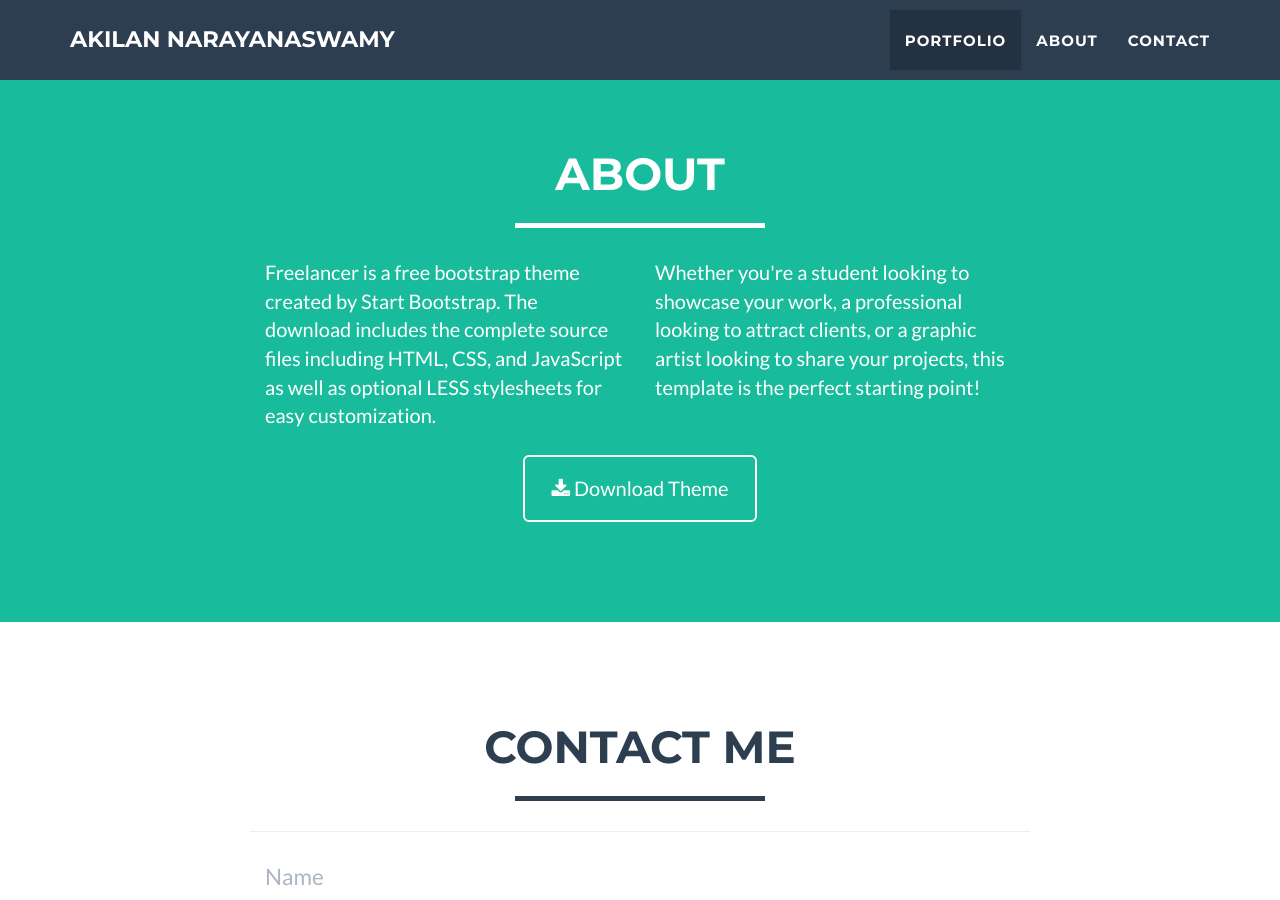
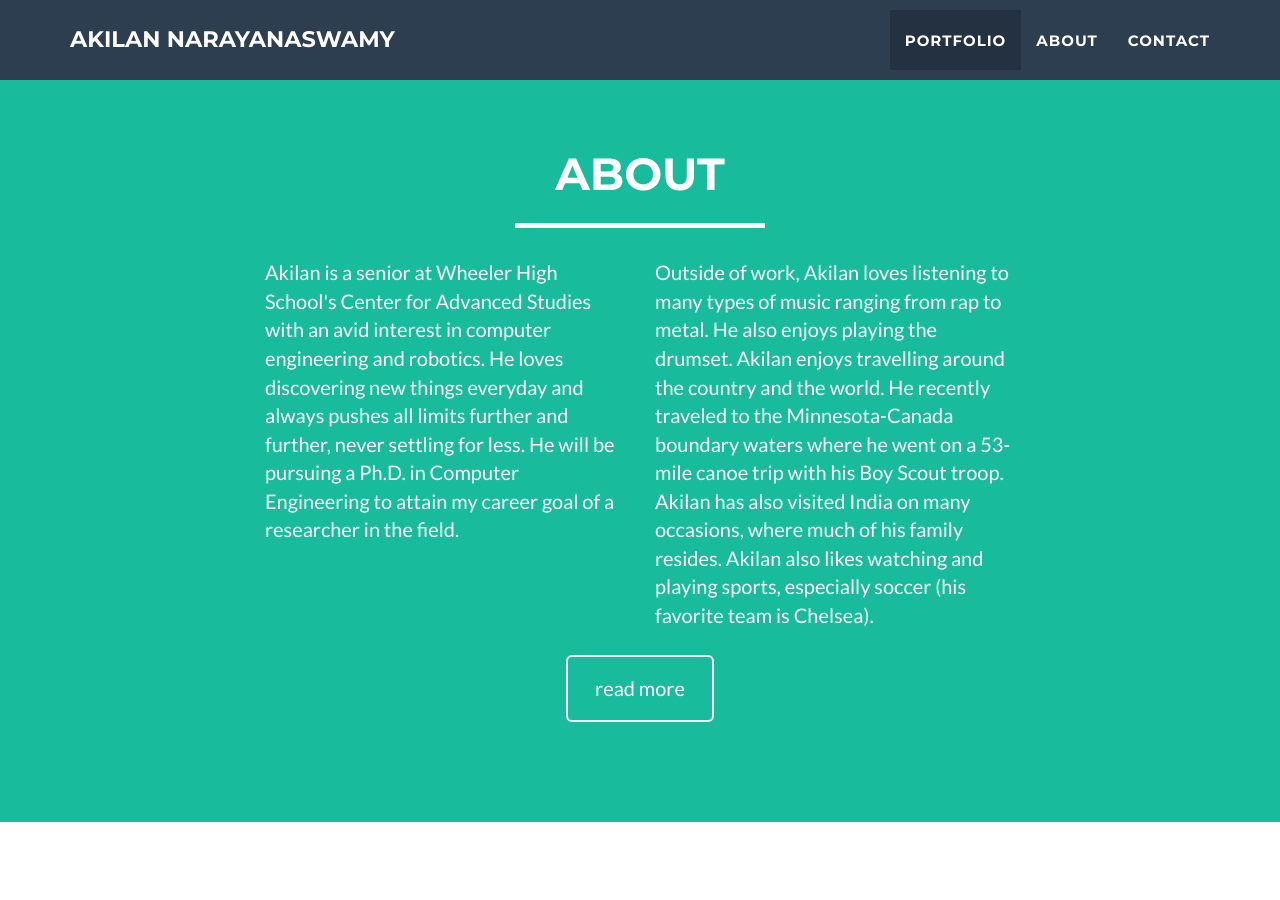
Before and after one commit to akilan98/akilan98.github.io, a Jekyll site: the page built from index.html, in a window 1280 px wide and 900 px high, scrolled down 1860 px. Built offline with Jekyll 4.4.1, drawn with Linux system fonts in a browser that asks for light colours.

Commit message:
Update about me

```diff
--- a/_includes/about.html
+++ b/_includes/about.html
@@ -9,14 +9,14 @@
             </div>
             <div class="row">
                 <div class="col-lg-4 col-lg-offset-2">
-                    <p>Freelancer is a free bootstrap theme created by Start Bootstrap. The download includes the complete source files including HTML, CSS, and JavaScript as well as optional LESS stylesheets for easy customization.</p>
+                    <p>Akilan is a senior at Wheeler High School's Center for Advanced Studies with an avid interest in computer engineering and robotics. He loves discovering new things everyday and always pushes all limits further and further, never settling for less. He will be pursuing a Ph.D. in Computer Engineering to attain my career goal of a researcher in the field.</p>
                 </div>
                 <div class="col-lg-4">
-                    <p>Whether you're a student looking to showcase your work, a professional looking to attract clients, or a graphic artist looking to share your projects, this template is the perfect starting point! </p>
+                    <p>Outside of work, Akilan loves listening to many types of music ranging from rap to metal. He also enjoys playing the drumset. Akilan enjoys travelling around the country and the world. He recently traveled to the Minnesota-Canada boundary waters where he went on a 53-mile canoe trip with his Boy Scout troop. Akilan has also visited India on many occasions, where much of his family resides. Akilan also likes watching and playing sports, especially soccer (his favorite team is Chelsea).</p>
                 </div>
                 <div class="col-lg-8 col-lg-offset-2 text-center">
                     <a href="#" class="btn btn-lg btn-outline">
-                        <i class="fa fa-download"></i> Download Theme
+                        read more
                     </a>
                 </div>
             </div>
```
